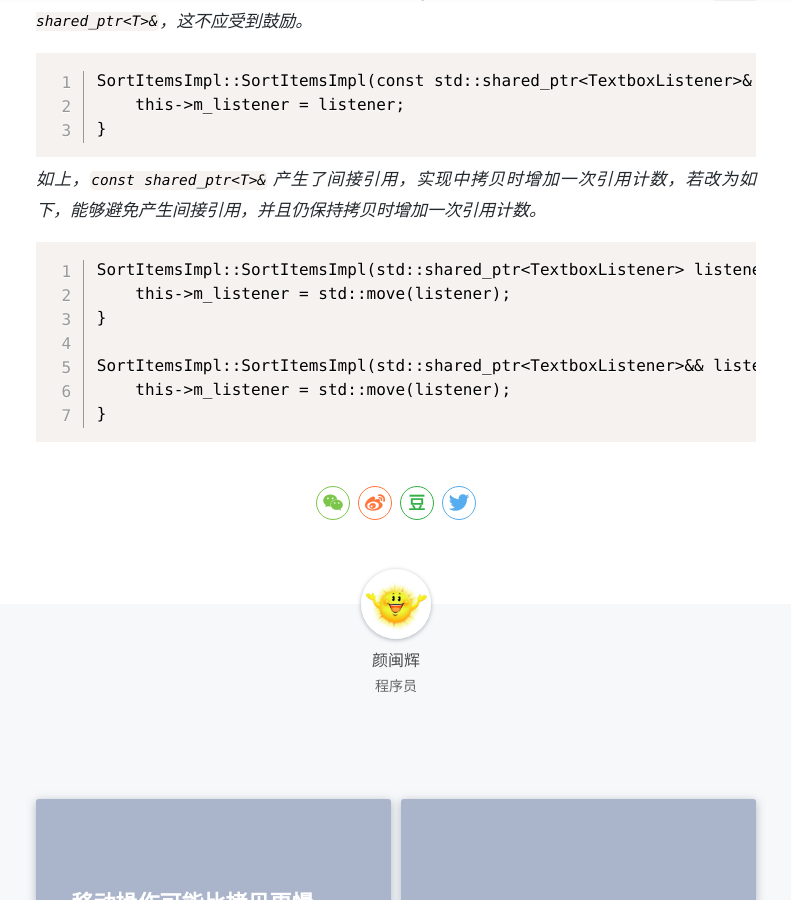
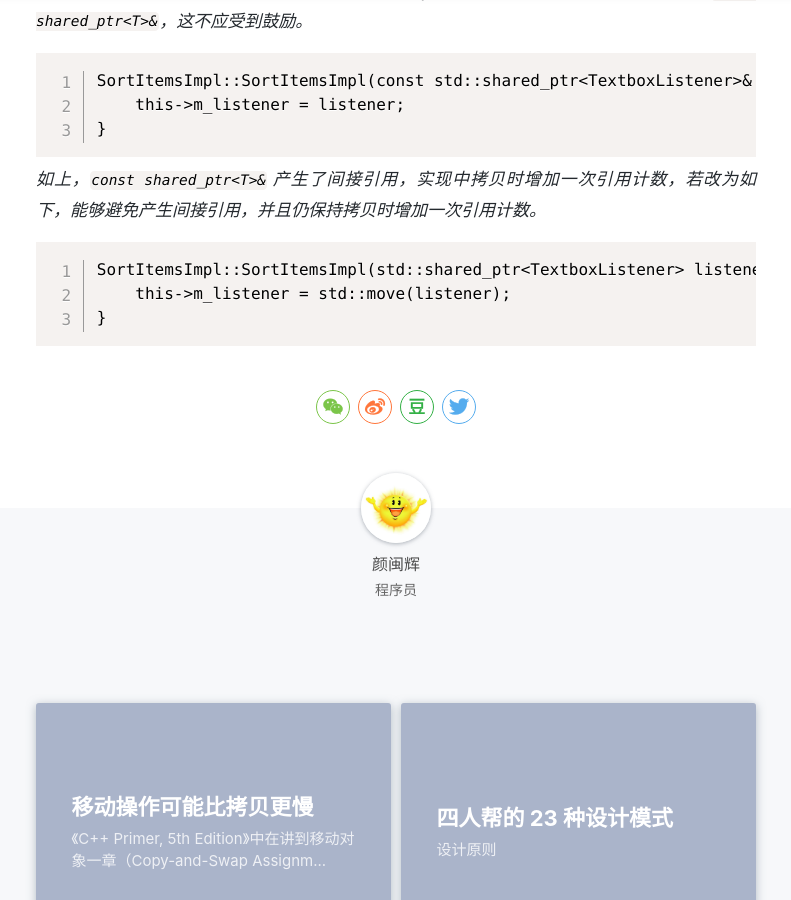
Before and after one commit to yanminhui/yanminhui.github.io, a Jekyll site: the page built from _posts/articles/2022-10-17-pass-by-value-or-reference.md, in a window 1280 px wide and 900 px high, scrolled down 2927 px. Shown: the whole window, without its empty margins (244-1035 px from the left). Built offline with Jekyll 4.4.1, drawn with Linux system fonts in a browser that asks for light colours; nearby versions of some CDN libraries; a style sheet for code colours, icons or effects is not loaded.

Commit message:
Update 2022-10-17-pass-by-value-or-reference.md

````diff
--- a/_posts/articles/2022-10-17-pass-by-value-or-reference.md
+++ b/_posts/articles/2022-10-17-pass-by-value-or-reference.md
@@ -111,8 +111,4 @@ _如上，`const shared_ptr<T>&` 产生了间接引用，实现中拷贝时增
 SortItemsImpl::SortItemsImpl(std::shared_ptr<TextboxListener> listener) {
     this->m_listener = std::move(listener);
 }
-
-SortItemsImpl::SortItemsImpl(std::shared_ptr<TextboxListener>&& listener) {
-    this->m_listener = std::move(listener);
-}
 ```
````
